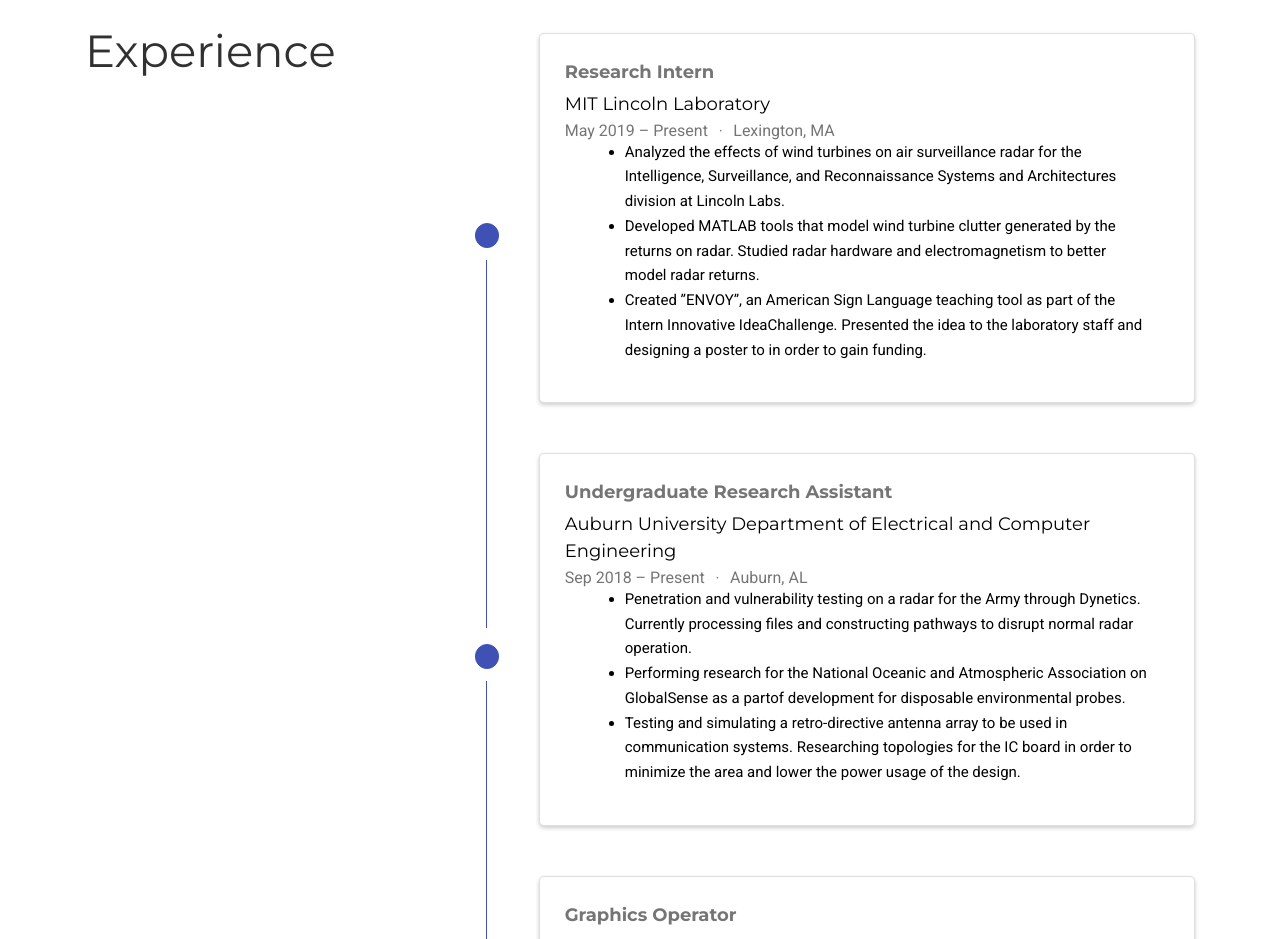
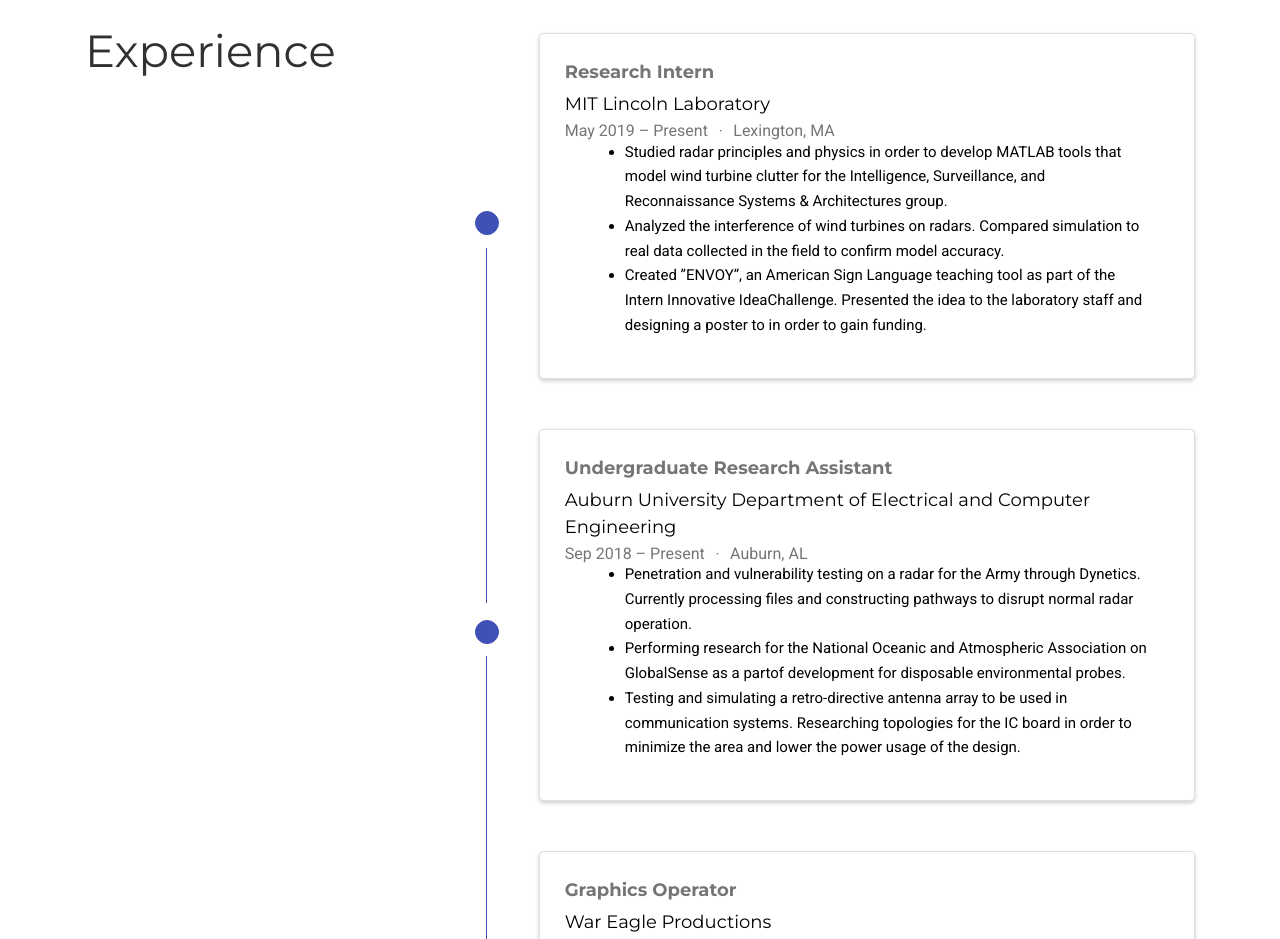
Before and after one commit to ryanamcgill/ryanamcgill.github.io, a plain HTML site: page index.html in a window 1280 px wide. Shown: the part 1880-2819 px from the top of the page. Drawn offline with nearby package versions, Linux system fonts and the light colour scheme; some icons are missing.

Commit message:
Attempt at updating again

```diff
--- a/index.html
+++ b/index.html
@@ -919,8 +919,8 @@
 
             </div>
             <div class="card-text"><ul>
-<li>Analyzed the effects of wind turbines on air surveillance radar for the Intelligence, Surveillance, and Reconnaissance Systems and Architectures division at Lincoln Labs.</li>
-<li>Developed MATLAB tools that model wind turbine clutter generated by the returns on radar. Studied radar hardware and electromagnetism to better model radar returns.</li>
+<li>Studied radar principles and physics in order to develop MATLAB tools that model wind turbine clutter for the Intelligence, Surveillance, and Reconnaissance Systems &amp; Architectures group.<br /></li>
+<li>Analyzed the interference of wind turbines on radars. Compared simulation to real data collected in the field to confirm model accuracy.</li>
 <li>Created ”ENVOY”, an American Sign Language teaching tool as part of the Intern Innovative IdeaChallenge. Presented the idea to the laboratory staff and designing a poster to in order to gain funding.</li>
 </ul></div>
           </div>
```
Also changed, not shown: 1 other file.
